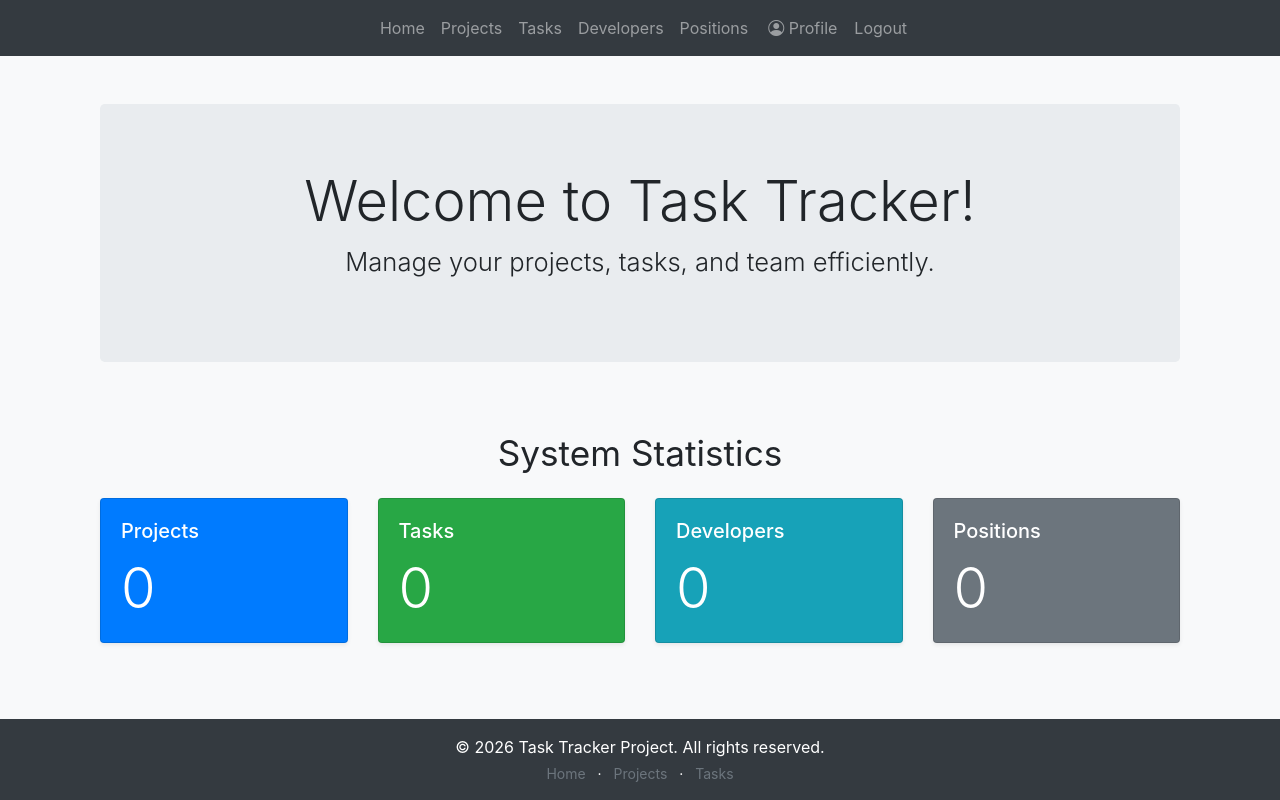
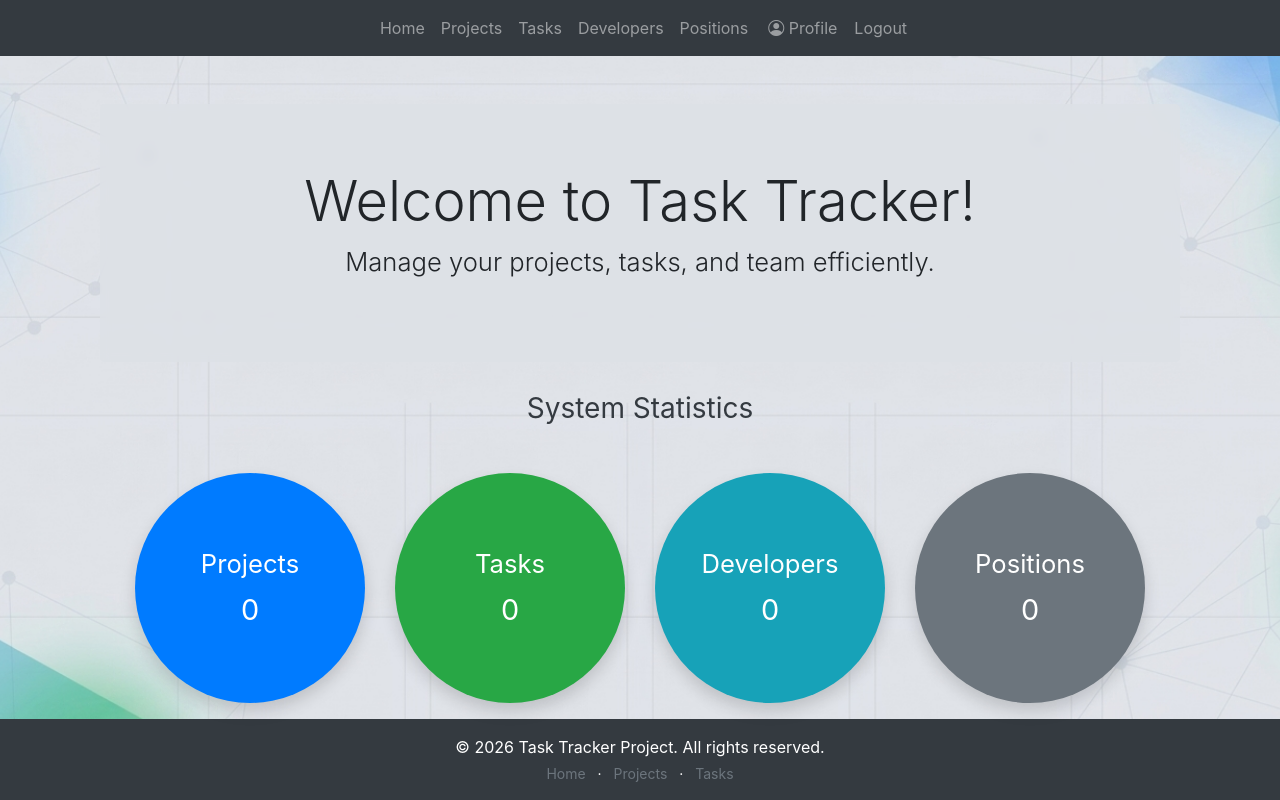
Before and after one commit to grimm60832-ops/django-task-tracker, a Django app: page / in a window 1280 px wide. Run offline with Django 5.2, Linux system fonts and the light colour scheme; data that the repository does not hold is empty.

Commit message:
Update index page. Set 220px stats circles index.html, add site background image

```diff
--- a/catalog/views.py
+++ b/catalog/views.py
@@ -22,7 +22,6 @@ class IndexView(TemplateView):
 
     def get_context_data(self, **kwargs):
         context = super(IndexView, self).get_context_data(**kwargs)
-
         context["num_developers"] = Developer.objects.count()
         context["num_projects"] = Project.objects.count()
         context["num_tasks"] = Task.objects.count()
--- a/templates/catalog/base.html
+++ b/templates/catalog/base.html
@@ -1,3 +1,4 @@
+{% load static %}
 <!DOCTYPE html>
 <html lang="en">
 <head>
@@ -7,7 +8,7 @@
   <link rel="stylesheet" href="https://cdn.jsdelivr.net/npm/bootstrap@4.6.2/dist/css/bootstrap.min.css">
   <link rel="stylesheet" href="https://cdn.jsdelivr.net/npm/bootstrap-icons@1.11.3/font/bootstrap-icons.min.css">
 </head>
-<body class="d-flex flex-column min-vh-100 bg-light">
+<body class="d-flex flex-column min-vh-100" style="background-image: url('{% static "catalog/images/image.jpg" %}'); background-size: cover; background-position: center; background-attachment: fixed;">
   <nav class="navbar navbar-expand-lg navbar-dark bg-dark mb-4">
     <button class="navbar-toggler" type="button" data-toggle="collapse" data-target="#navbarNav" aria-controls="navbarNav" aria-expanded="false" aria-label="Toggle navigation">
       <span class="navbar-toggler-icon"></span>
--- a/templates/catalog/index.html
+++ b/templates/catalog/index.html
@@ -2,61 +2,59 @@
 
 {% block content %}
 <div class="container mt-4">
-  <div class="jumbotron text-center">
+  <div class="jumbotron text-center mb-4" style="background-color: rgba(220, 224, 230, 0.75); backdrop-filter: blur(5px);">
     <h1 class="display-4">Welcome to Task Tracker!</h1>
     <p class="lead" style="font-size: 1.6rem;">Manage your projects, tasks, and team efficiently.</p>
   </div>
 
-  <h1 class="display-4 font-weight-normal mb-4 text-center" style="font-size: 2.2rem; margin-top: 70px;">System Statistics</h1>
+  <h3 class="text-center mb-5 text-dark font-weight-normal" style="margin-top: 30px;">System Statistics</h3>
 
-  <div class="row">
-    <!-- Projects Card -->
-    <div class="col-md-3 mb-3">
+  <div class="row justify-content-center">
+
+    <!-- Projects -->
+    <div class="col-auto mb-3">
       <a href="{% url 'catalog:projects' %}" class="text-decoration-none">
-        <div class="card text-white bg-primary shadow-sm h-100">
-          <div class="card-body">
-            <h5 class="card-title">Projects</h5>
-            <p class="card-text display-4">{{ num_projects }}</p>
-          </div>
+        <div class="rounded-circle bg-primary text-white d-flex flex-column align-items-center justify-content-center shadow"
+             style="width: 230px; height: 230px;">
+          <span class="text-white mb-1" style="font-size: 1.6rem; font-weight: 400;">Projects</span>
+          <span class="text-white" style="font-size: 1.8rem; font-weight: 400;">{{ num_projects }}</span>
         </div>
       </a>
     </div>
 
-    <!-- Tasks Card -->
-    <div class="col-md-3 mb-3">
+    <!-- Tasks -->
+    <div class="col-auto mb-3">
       <a href="{% url 'catalog:tasks' %}" class="text-decoration-none">
-        <div class="card text-white bg-success shadow-sm h-100">
-          <div class="card-body">
-            <h5 class="card-title">Tasks</h5>
-            <p class="card-text display-4">{{ num_tasks }}</p>
-          </div>
+        <div class="rounded-circle bg-success text-white d-flex flex-column align-items-center justify-content-center shadow"
+             style="width: 230px; height: 230px;">
+          <span class="text-white mb-1" style="font-size: 1.6rem; font-weight: 400;">Tasks</span>
+          <span class="text-white" style="font-size: 1.8rem; font-weight: 400;">{{ num_tasks }}</span>
         </div>
       </a>
     </div>
 
-    <!-- Developers Card -->
-    <div class="col-md-3 mb-3">
+    <!-- Developers -->
+    <div class="col-auto mb-3">
       <a href="{% url 'catalog:developers' %}" class="text-decoration-none">
-        <div class="card text-white bg-info shadow-sm h-100">
-          <div class="card-body">
-            <h5 class="card-title">Developers</h5>
-            <p class="card-text display-4">{{ num_developers }}</p>
-          </div>
+        <div class="rounded-circle bg-info text-white d-flex flex-column align-items-center justify-content-center shadow"
+             style="width: 230px; height: 230px;">
+          <span class="text-white mb-1" style="font-size: 1.6rem; font-weight: 400;">Developers</span>
+          <span class="text-white" style="font-size: 1.8rem; font-weight: 400;">{{ num_developers }}</span>
         </div>
       </a>
     </div>
 
-    <!-- Positions Card -->
-    <div class="col-md-3 mb-3">
+    <!-- Positions -->
+    <div class="col-auto mb-3">
       <a href="{% url 'catalog:positions' %}" class="text-decoration-none">
-        <div class="card text-white bg-secondary shadow-sm h-100">
-          <div class="card-body">
-            <h5 class="card-title">Positions</h5>
-            <p class="card-text display-4">{{ num_positions }}</p>
-          </div>
+        <div class="rounded-circle bg-secondary text-white d-flex flex-column align-items-center justify-content-center shadow"
+             style="width: 230px; height: 230px;">
+          <span class="text-white mb-1" style="font-size: 1.6rem; font-weight: 400;">Positions</span>
+          <span class="text-white" style="font-size: 1.8rem; font-weight: 400;">{{ num_positions }}</span>
         </div>
       </a>
     </div>
+
   </div>
 </div>
 {% endblock %}
--- a/templates/catalog/project_detail.html
+++ b/templates/catalog/project_detail.html
@@ -14,7 +14,7 @@
 
 <div class="card shadow-sm p-4">
   <h3>Tasks in this project</h3>
-  <!-- Если у модели Task есть ForeignKey на Project сrelated_name="tasks" -->
+  <!-- Task Project  -->
   {% if project.tasks.all %}
     <ul class="list-group list-group-flush mt-3">
       {% for task in project.tasks.all %}
```
Also changed, not shown: catalog/static/catalog/images/image.jpg (added).
